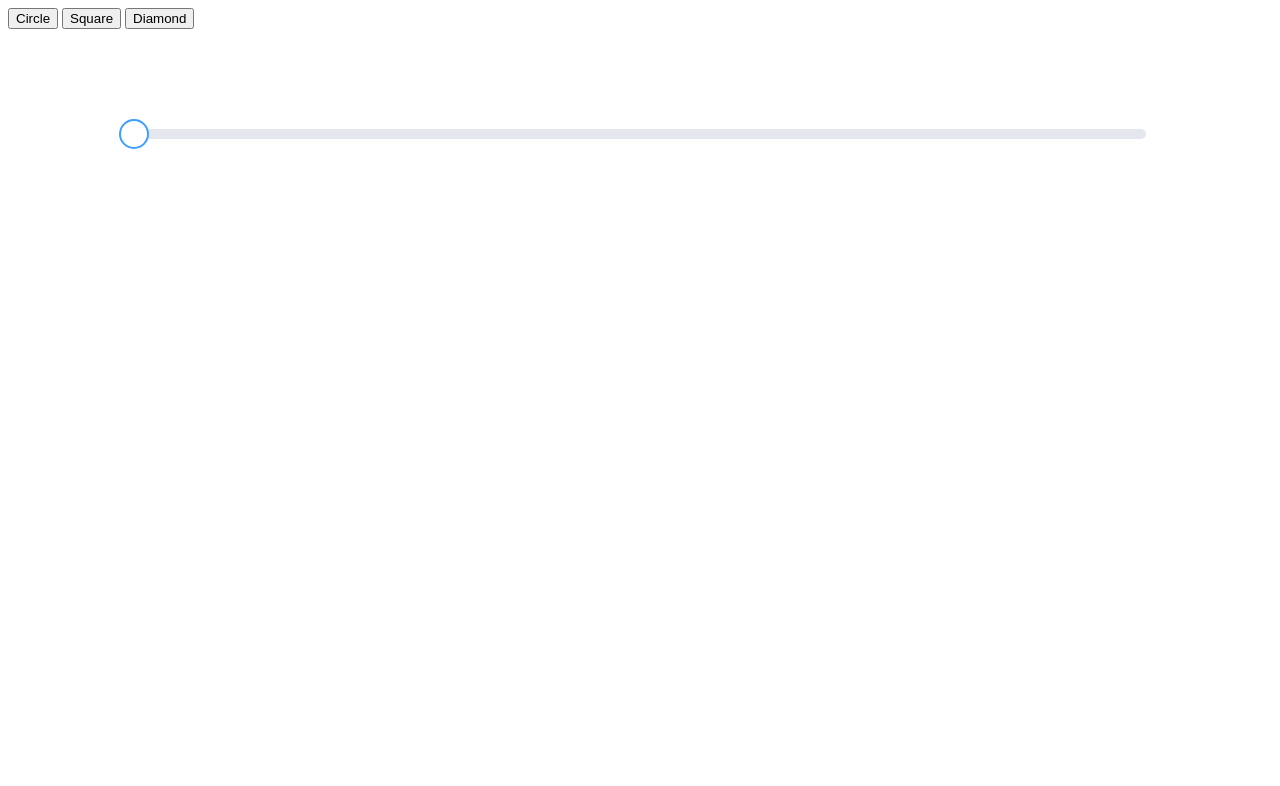
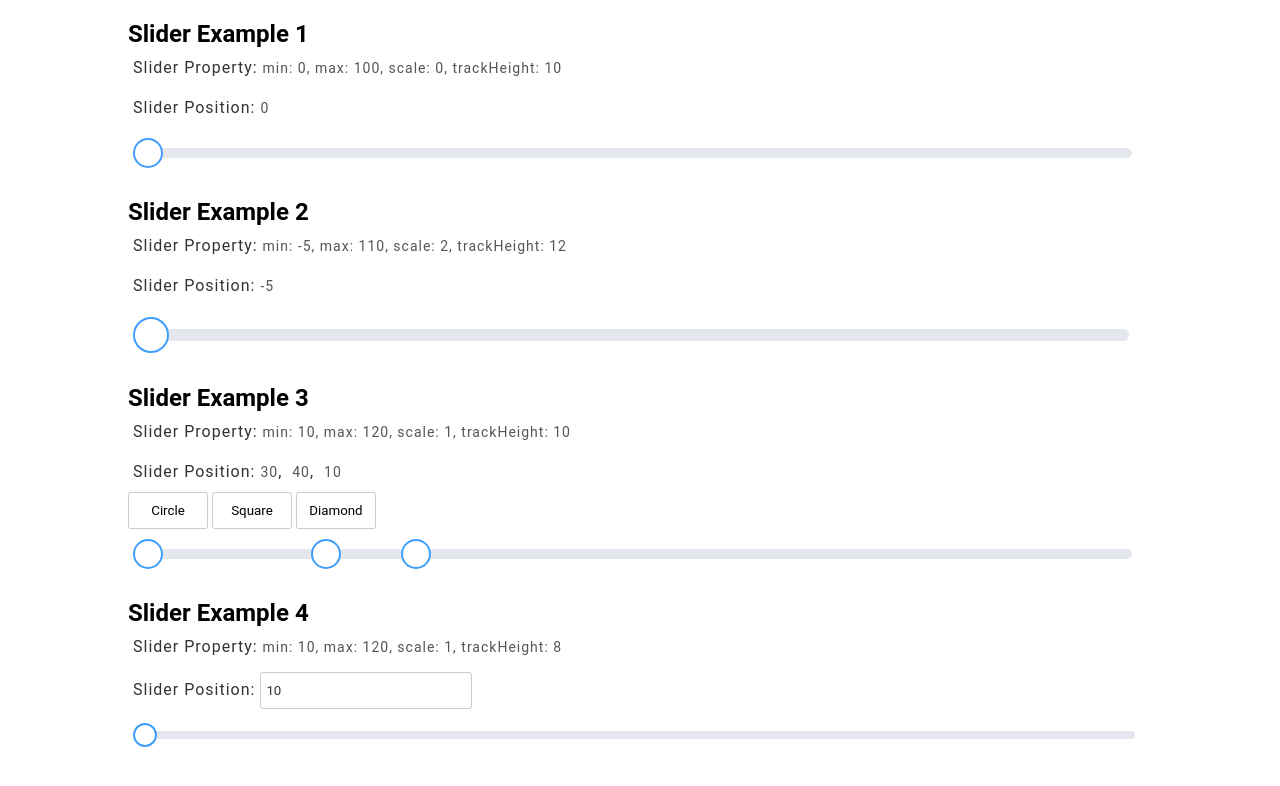
Before and after one commit to lonelydawn/Widgets, a plain HTML site: page slider/index.html in a window 1280 px wide. Both pictures are taken after a click on the button "Circle". Drawn offline with Linux system fonts and the light colour scheme.

Commit message:
slider bar complete

```diff
--- a/slider/index.css
+++ b/slider/index.css
@@ -3,10 +3,10 @@
 	height: 100%;
 	position: relative;
 	border-radius: 100px;
+	font-family: Roboto;
 	background-color: #e4e7ed;
 }
 .slider-label {
-	width: 36px;
     padding: 3px 0;
     position: absolute;
     top: -40px;
@@ -24,7 +24,7 @@
 	border-top-color: #303133;
 	position:absolute;
 	top: 100%;
-	left: 13px;
+	left: calc(50% - 6px);
 	content:""
 }
 .slider-label.hidden {
--- a/slider/index.html
+++ b/slider/index.html
@@ -4,33 +4,189 @@
 	<title>Slider</title>
 	<link rel="stylesheet" type="text/css" href="./index.css">
 	<style type="text/css">
-		.slider {
+		* {
+			margin: 0;
+			padding: 0;
+			font-family: Roboto;
+		}
+		.slider-example {
 			width: 80%;
-			margin: 100px auto 0;
+			margin: 20px auto 0;
+		}
+		.toolbox-slider {
+
+		}
+		.text-slider-info {
+			padding: 5px;
+			color: #333;
+			font-size: 16px;
+			letter-spacing: 1px;
+			line-height: 30px;
+		}
+		.text-slider-info>span {
+			color: #555;
+			font-size: 14px;
+		}
+		.btn-slider-type {
+			outline: none;
+			width: 80px;
+			padding: 10px 8px;
+			border-radius: 3px;
+			border: 1px solid #ccc;
+			background-color: #fff;
+			transition: all 150ms linear;
+		}
+		.btn-slider-type:hover {
+			border-color: #333;
+			background-color: #ccc;
+		}
+		.input-slider-position {
+			outline: none;
+			width: 200px;
+			color: #333;
+			padding: 10px 5px;
+			border-radius: 3px;
+			border: 1px solid #ccc;
+			transition: all 200ms linear;
+		}
+		.input-slider-position:focus {
+			border-color: #0084ff;
 		}
 	</style>
+	<script type="text/javascript" src="./index.js"></script>
 </head>
 <body>
-<button onclick="toggleType('circle')">Circle</button>
-<button onclick="toggleType('square')">Square</button>
-<button onclick="toggleType('diamond')">Diamond</button>
-<div id="slider" class="slider"></div>
-<script type="text/javascript" src="./index.js"></script>
-<script type="text/javascript">
-	var sb
-	var toggleType = function (type) {
-		// sb.setBarPosition(Math.floor(Math.random() * 100))
-		sb = new SliderBar({
-			el: 'slider',
-			type: type,
-			onBarMousedown: function (params) {
-				console.log(params)
+<div class="slider-example">
+	<h2>Slider Example 1</h2>
+	<div class="toolbox-slider">
+		<p class="text-slider-info">
+			Slider Property:&nbsp;<span>min: 0, max: 100, scale: 0, trackHeight: 10</span>
+		</p>
+		<p class="text-slider-info">
+			Slider Position:&nbsp;<span id="posText1">0</span>
+		</p>
+	</div>
+	<div id="slider1"></div>
+	<script type="text/javascript">
+		var sb1 = new EasySliderBar({
+			el: 'slider1',
+			onBarMoveBegin: function (params) {
+				document.getElementById('posText1').innerHTML = params.position
 			},
-			onBarMouseup: function (params) {
-				console.log(params)
+			onBarMoving: function (params) {
+				document.getElementById('posText1').innerHTML = params.position
 			}
 		})
-	}
-</script>
+	</script>
+</div>
+<div class="slider-example">
+	<h2>Slider Example 2</h2>
+	<div class="toolbox-slider">
+		<p class="text-slider-info">
+			Slider Property:&nbsp;<span>min: -5, max: 110, scale: 2, trackHeight: 12</span>
+		</p>
+		<p class="text-slider-info">
+			Slider Position:&nbsp;<span id="posText2">-5</span>
+		</p>
+	</div>
+	<div id="slider2"></div>
+	<script type="text/javascript">
+		var sb2 = new EasySliderBar({
+			el: 'slider2',
+			scale: 2,
+			min: -5,
+			max: 110,
+			trackHeight: 12,
+			onBarMoveBegin: function (params) {
+				document.getElementById('posText2').innerHTML = params.position
+			},
+			onBarMoving: function (params) {
+				document.getElementById('posText2').innerHTML = params.position
+			}
+		})
+	</script>
+</div>
+<div class="slider-example">
+	<h2>Slider Example 3</h2>
+	<div class="toolbox-slider">
+		<p class="text-slider-info">
+			Slider Property:&nbsp;<span>min: 10, max: 120, scale: 1, trackHeight: 10</span>
+		</p>
+		<p class="text-slider-info">
+			Slider Position:
+			<span id="posText30">30</span>,&nbsp;
+			<span id="posText31">40</span>,&nbsp;
+			<span id="posText32">10</span>
+		</p>
+		<button class="btn-slider-type" onclick="toggleType('circle')">Circle</button>
+		<button class="btn-slider-type" onclick="toggleType('square')">Square</button>
+		<button class="btn-slider-type" onclick="toggleType('diamond')">Diamond</button>
+	</div>
+	<div id="slider3"></div>
+	<script type="text/javascript">
+		var sb3
+		var toggleType = function (type) {
+			// sb.setBarPosition(Math.floor(Math.random() * 100))
+			sb3 = new EasySliderBar({
+				el: 'slider3',
+				type: type || 'circle',
+				scale: 1,
+				min: 10,
+				max: 120,
+				barNumber: 3,
+				positions: [30, 40],
+				onBarMoveBegin: function (params) {
+					document.getElementById('posText3' + params.index).innerHTML = params.position
+				},
+				onBarMoving: function (params) {
+					document.getElementById('posText3' + params.index).innerHTML = params.position
+				}
+			})
+		}
+		toggleType()
+	</script>
+</div>
+<div class="slider-example">
+	<h2>Slider Example 4</h2>
+	<div class="toolbox-slider">
+		<p class="text-slider-info">
+			Slider Property:&nbsp;<span>min: 10, max: 120, scale: 1, trackHeight: 8</span>
+		</p>
+		<p class="text-slider-info">
+			<label for="posInput">Slider Position:</label>
+			<input
+				id="posInput"
+				class="input-slider-position"
+				type="text"
+				name="posInput"
+				value="10"
+				placeholder="toggle position.."
+				onkeyup="togglePosition(this)">
+		</p>
+	</div>
+	<div id="slider4"></div>
+	<script type="text/javascript">
+		var sb4 = new EasySliderBar({
+			el: 'slider4',
+			type: 'circle',
+			scale: 1,
+			min: 10,
+			max: 120,
+			trackHeight: 8,
+			onBarMoveBegin: function (params) {
+				document.getElementById('posInput').value = params.position
+			},
+			onBarMoving: function (params) {
+				document.getElementById('posInput').value = params.position
+			},
+			onBarMoveEnd: function (params) {
+				// do sth
+			}
+		})
+		var togglePosition = function (_self) {
+			sb4.setBarPosition(_self.value)
+		}
+	</script>
+</div>
 </body>
 </html>
--- a/slider/index.js
+++ b/slider/index.js
@@ -1,23 +1,115 @@
 /**
  * Created by lonelydawn on 2017-11-20.
- * EasySlider - Easy slider
+ * EasySliderBar - Easy slider bar
  * @params
+ * el 			String		required			DOM Node
+ * scale 		Integer		default 0 			Decimal Digits
+ * min 			Number 		default 0 			Lower Limit
+ * max 			Number 		default 100			Upper Limit
+ * barNumber 	Integer 	default 1			Bar Number
+ * positions 	Array 		default [0...]		Bar Initial Positions (Array length determined by barNumber.)
+ * type 		String 		default 'circle'	Bar Type
+ * trackHeight 	Integer 	default 10			Track Height (Also determines bar size.)
  *
  * @methods
+ * setBarPosition (pos, index)
+ * getBarPosition (index)
  */
 
-// el, scale, min, max, position, type, trackHeight
-var SliderBar = function (options) {
+// Polyfill
+Array.prototype.forEach = Array.prototype.forEach || function (cb) {
+	for (var i = 0; i < this.length; i++) {
+		cb(this[i], i)
+	}
+}
+Array.prototype.filter = Array.prototype.filter || function (cb) {
+	var arr = []
+	for (var i = 0; i < this.length; i++) {
+		if (cb[this[i], i]) {
+			arr.push(this[i])
+		}
+	}
+	return arr
+}
+
+var EasySliderBar = function (options) {
+	// Add class, then return the changed className
+	var getPushedClass = function (className, value) {
+		return typeof className === 'string' && typeof value === 'string'
+			? className.split(' ').concat(value).join(' ') : className
+	}
+	// Remove class, then return the changed className
+	var getRemovedClass = function (className, value) {
+		if (typeof className === 'string' && typeof value === 'string') {
+			return className.split(' ').filter(function (item) {
+				return item !== '' && item !== value
+			}).join(' ')
+		}
+		return className
+	}
+	// Get parallel pixel to scale
+	var getInterval = function () {
+		return track.clientWidth / (max - min)
+	}
+	// Limit bars' moving range
+	var getValidLeft = function (value) {
+		if (value < 0) {
+			return 0
+		} else if (value > track.clientWidth) {
+			return track.clientWidth
+		} else {
+			return value
+		}
+	}
+	// Add trigger on slidebar
+	var setBarMove = function (bar, index) {
+		bar.onmousedown = function (e) {
+			var start = (e || window.event).clientX
+			var left = Math.floor((bar.position - min) * getInterval())
+			bar.label.className = getRemovedClass(bar.label.className, 'hidden')
+			// Execute callback
+			onBarMoveBegin({
+				index: index,
+				position: Number(bar.position)
+			})
+			document.onmousemove = function (e) {
+				var movingLeft = getValidLeft(left + (e || window.event).clientX - start)
+				var movingPosition = (min + movingLeft / getInterval()).toFixed(scale)
+				bar.label.innerHTML = movingPosition
+				bar.style.left = movingLeft - barOffset + 'px'
+				onBarMoving({
+					index: index,
+					position: Number(movingPosition)
+				})
+			}
+			document.onmouseup = function (e) {
+				bar.position = (min + getValidLeft(left + (e || window.event).clientX - start) / getInterval()).toFixed(scale)
+				bar.label.className = getPushedClass(bar.label.className, 'hidden')
+				// Execute callback
+				onBarMoveEnd({
+					index: index,
+					position: Number(bar.position)
+				})
+				document.onmousemove = null
+				document.onmouseup = null
+				bar.releaseCapture && bar.releaseCapture()
+			}
+			bar.setCapture && bar.setCapture()
+			return false
+		}
+	}
 	var el = options.el
 	var scale = options.scale || 0
-	var min = options.min || 0
-	var max = options.max ? (options.max > min ? options.max : min + 100) : 100
-	var position = (position && options.position >= min && options.position <= max) ? position : min
+	var min = !isNaN(options.min) ? options.min : 0
+	var max = !isNaN(options.max) ? (options.max > min ? options.max : min + 100) : 100
 	var barNumber = options.barNumber || 1
+	var positions = Object.prototype.toString.call(options.positions) === '[object Array]' ? options.positions : []
+	for (var i = 0; i < barNumber; i++) {
+		positions[i] = positions[i] && positions[i] >= min && positions[i] <= max ? positions[i] : min
+	}
 	var type = options.type || 'circle'
-	// 根据类型设置 bar 宽高
-	// setHeight begin
-	var trackHeight = options.trackHeight || 10
+	// Set bars' width and height by type
+	var trackHeight = !isNaN(options.trackHeight) ? options.trackHeight : 10
 	var barWidth = {
 		square: trackHeight * 2,
 		circle: trackHeight * 3,
@@ -29,118 +121,71 @@ var SliderBar = function (options) {
 		diamond: trackHeight
 	}[type]
 	var barOffset = barWidth / 2
-	var labelOffset = 18 - barOffset
-	// end
-	var onBarMousedown = options.onBarMousedown || new Function()
-	var onBarMouseup = options.onBarMouseup || new Function()
+	var labelWidth = (30 + 7 * scale) || 30
+	var labelOffset = labelWidth / 2 - barOffset
+	// Get customized callback
+	var onBarMoveBegin = options.onBarMoveBegin || new Function()
+	var onBarMoving = options.onBarMoving || new Function()
+	var onBarMoveEnd = options.onBarMoveEnd || new Function()
 
 	var wrapper = document.getElementById(el)
-	// 初始化高度
-	// setHeight
+	if (!wrapper) {
+		return
+	}
+	// Init wrapper height
+	wrapper.style.padding = barOffset + 5 + 'px'
 	wrapper.style.height = trackHeight + 'px'
-	// 清空容器原有节点
+	// Empty container
 	var childs = wrapper.childNodes
 	for (var i = childs.length - 1; i > -1; i--) {
 		wrapper.removeChild(childs[i])
 	}
-	// 创建轨道
+	// Create track
 	var track = document.createElement('div')
 	track.className = 'slider-track'
-	// 创建滑块
+	wrapper.appendChild(track)
+	// Create slider bar
+	var barStack = []
+	for (var counter = 0; counter < barNumber; counter++) {
 		var bar = document.createElement('div')
-	// setType begin
 		bar.className = 'slider-bar ' + type
-	// end
-
-	// setHeight begin
+		bar.position = positions[counter]
 		bar.style.width = barWidth + 'px'
 		bar.style.height = barHeight + 'px'
 		bar.style.top = (trackHeight - barHeight) / 2 + 'px'
-	// end
-
+		bar.style.left = Math.floor((positions[counter] - min) * getInterval()) - barOffset + 'px'
+		setBarMove(bar, counter)
+		// Create slider bar label
 		var label = document.createElement('div')
 		label.className = 'slider-label hidden'
+		label.style.width = labelWidth + 'px'
 		label.style.left = -labelOffset + 'px'
-	// 初始化标签数值
+		label.innerHTML = positions[counter].toFixed(scale)
+		bar.label = label
+		// Create DOM structure
 		bar.appendChild(label)
 		track.appendChild(bar)
-	wrapper.appendChild(track)
-	// 向className中添加class, 并返回修改后的className
-	var getPushedClass = function (className, value) {
-		return (typeof className === 'string' && typeof value === 'string')
-			? className.split(' ').concat(value).join(' ') : className
+		barStack.push(bar)
 	}
-	// 从className中删除指定class, 并返回修改后的className
-	var getRemovedClass = function (className, value) {
-		if (typeof className === 'string' && typeof value === 'string') {
-			var result = []
-			var classArr = className.split(' ')
-			for(var i = 0; i < classArr.length; i++) {
-				if (classArr[i] !== '' && classArr[i] !== value) {
-					result.push(classArr[i])
+	return {
+		// Set some bars' position. (If index is not defined, set all.)
+		setBarPosition: function (pos, index) {
+			var set = function (bar) {
+				if (pos >= min && pos <= max) {
+					bar.position = pos
+					bar.style.left = Math.floor((pos - min) * getInterval()) - barOffset + 'px'
+					bar.label.innerHTML = Number(pos).toFixed(scale)
 				}
 			}
-			return result.join(' ')
-		}
-		return className
-	}
-	// 获得每刻度等价像素值
-	var getInterval = function () {
-		return track.clientWidth / (max - min)
-	}
-	// 设置sliderbar所处位置
-	var setBarPosition = function (pos) {
-		if (pos >= min && pos <= max) {
-			position = pos
-			bar.style.left = Math.floor(pos * getInterval()) - barOffset + 'px'
-			label.innerHTML = pos.toFixed(scale)
+			index ? set(barStack[index]) : barStack.forEach(function (item) {
+				set(item)
+			})
+		},
+		// Return some bars' position. (If index is not defined, return all.)
+		getBarPosition: function (index) {
+			return index >= 0 ? barStack[index].position : barStack.map(function (item) {
+				return item.position
+			})
 		}
 	}
-	// 限制滑块滑动位置
-	var getValidLeft = function (value) {
-		if (value < 0) {
-			return 0
-		} else if (value > track.clientWidth) {
-			return track.clientWidth
-		} else {
-			return value
 }
-	}
-	bar.onmousedown = function (e) {
-		var start = (e || window.event).clientX
-		var left = Math.floor(position * getInterval())
-		label.className = getRemovedClass(label.className, 'hidden')
-		// 执行回调函数
-		onBarMousedown({
-			min: min,
-			max: max,
-			type: type,
-			position: Number(position)
-		})
-		document.onmousemove = function (e) {
-			var value = getValidLeft(left + (e || window.event).clientX - start)
-			label.innerHTML = (value / getInterval()).toFixed(scale)
-			bar.style.left = value - barOffset + 'px'
-		}
-		document.onmouseup = function (e) {
-			position = (getValidLeft(left + (e || window.event).clientX - start) / getInterval()).toFixed(scale)
-			label.className = getPushedClass(label.className, 'hidden')
-			// 执行回调函数
-			onBarMouseup({
-				min: min,
-				max: max,
-				type: type,
-				position: Number(position)
-			})
-			document.onmousemove = null
-			document.onmouseup = null
-			bar.releaseCapture && bar.releaseCapture()
-		}
-		bar.setCapture && bar.setCapture()
-		return false
-	}
-	setBarPosition(position)
-	return {
-		setBarPosition: setBarPosition
-	}
-}
```
Also changed, not shown: progressbar/README.md, slider/README.md. Lines whose indentation alone changed are shown as unchanged.
